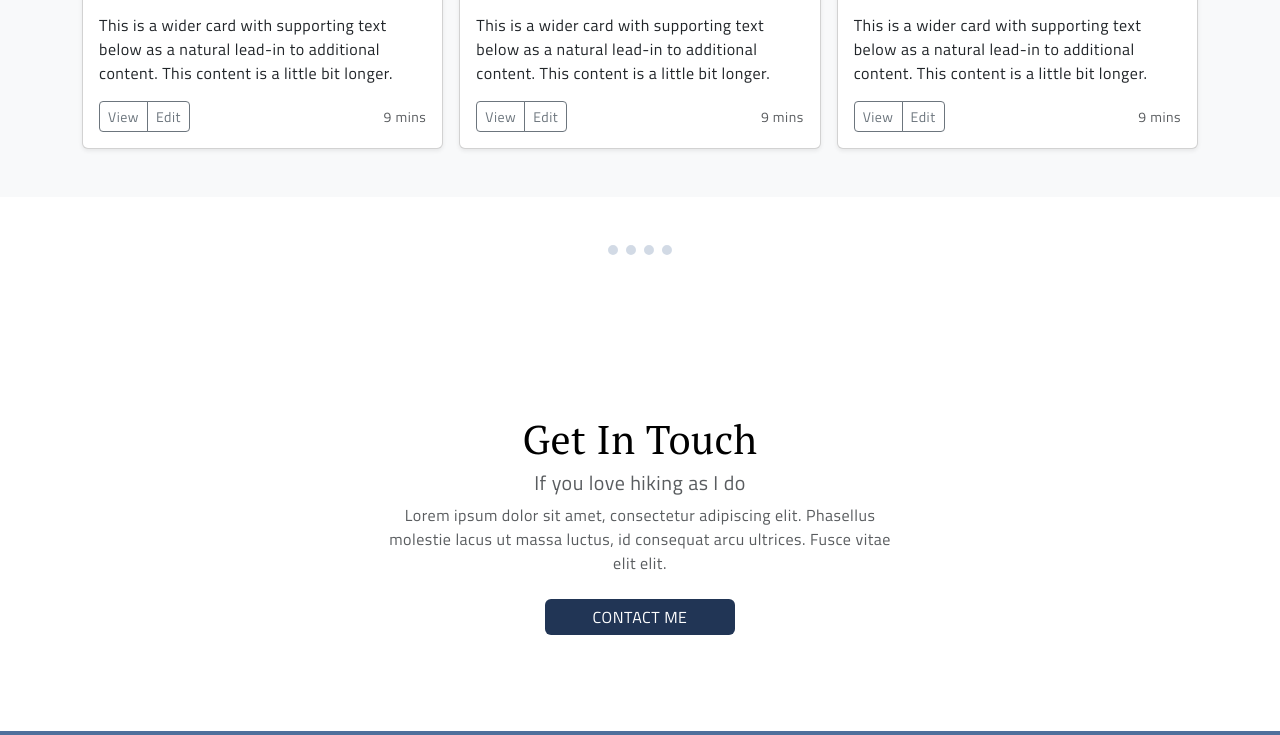
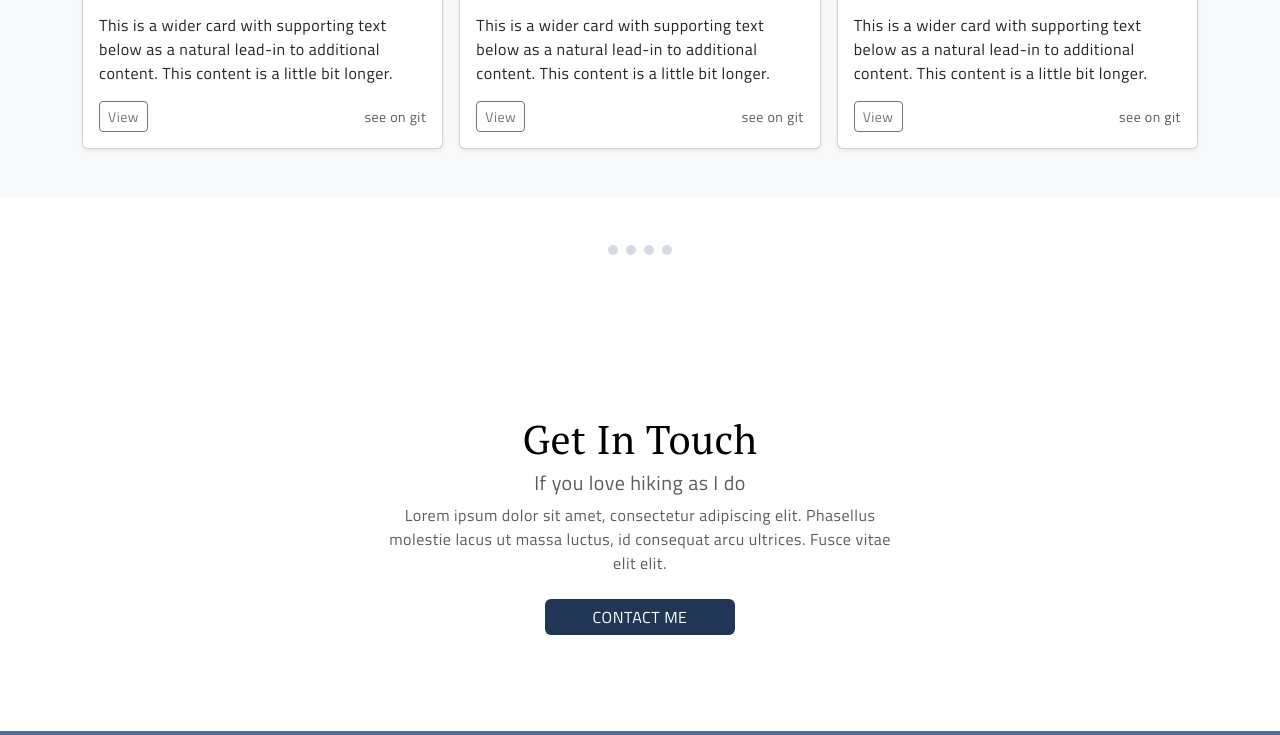
Before and after one commit to Th0rnike/capstone-project-2, a plain HTML site: page index.html in a window 1280 px wide. Shown: the part 1907-2642 px from the top of the page. Drawn offline with nearby package versions, Linux system fonts and the light colour scheme.

Commit message:
Add files via upload

```diff
--- a/index.html
+++ b/index.html
@@ -66,10 +66,9 @@
                     <p class="card-text">This is a wider card with supporting text below as a natural lead-in to additional content. This content is a little bit longer.</p>
                     <div class="d-flex justify-content-between align-items-center">
                       <div class="btn-group">
-                        <button type="button" class="btn btn-sm btn-outline-secondary">View</button>
-                        <button type="button" class="btn btn-sm btn-outline-secondary">Edit</button>
+                        <a href="https://github.com/Th0rnike/top-3-movies"><button type="button" class="btn btn-sm btn-outline-secondary">View</button></a>
                       </div>
-                      <small class="text-body-secondary">9 mins</small>
+                      <small class="text-body-secondary">see on git</small>
                     </div>
                   </div>
                 </div>
@@ -81,10 +80,9 @@
                     <p class="card-text">This is a wider card with supporting text below as a natural lead-in to additional content. This content is a little bit longer.</p>
                     <div class="d-flex justify-content-between align-items-center">
                       <div class="btn-group">
-                        <button type="button" class="btn btn-sm btn-outline-secondary">View</button>
-                        <button type="button" class="btn btn-sm btn-outline-secondary">Edit</button>
+                        <a href="https://github.com/Th0rnike/Four-Card-Feature"><button type="button" class="btn btn-sm btn-outline-secondary">View</button></a>
                       </div>
-                      <small class="text-body-secondary">9 mins</small>
+                      <small class="text-body-secondary">see on git</small>
                     </div>
                   </div>
                 </div>
@@ -96,10 +94,9 @@
                     <p class="card-text">This is a wider card with supporting text below as a natural lead-in to additional content. This content is a little bit longer.</p>
                     <div class="d-flex justify-content-between align-items-center">
                       <div class="btn-group">
-                        <button type="button" class="btn btn-sm btn-outline-secondary">View</button>
-                        <button type="button" class="btn btn-sm btn-outline-secondary">Edit</button>
+                        <a href="https://github.com/Th0rnike/Art-Gallery-Website"><button type="button" class="btn btn-sm btn-outline-secondary">View</button></a>
                       </div>
-                      <small class="text-body-secondary">9 mins</small>
+                      <small class="text-body-secondary">see on git</small>
                     </div>
                   </div>
                 </div>
```
